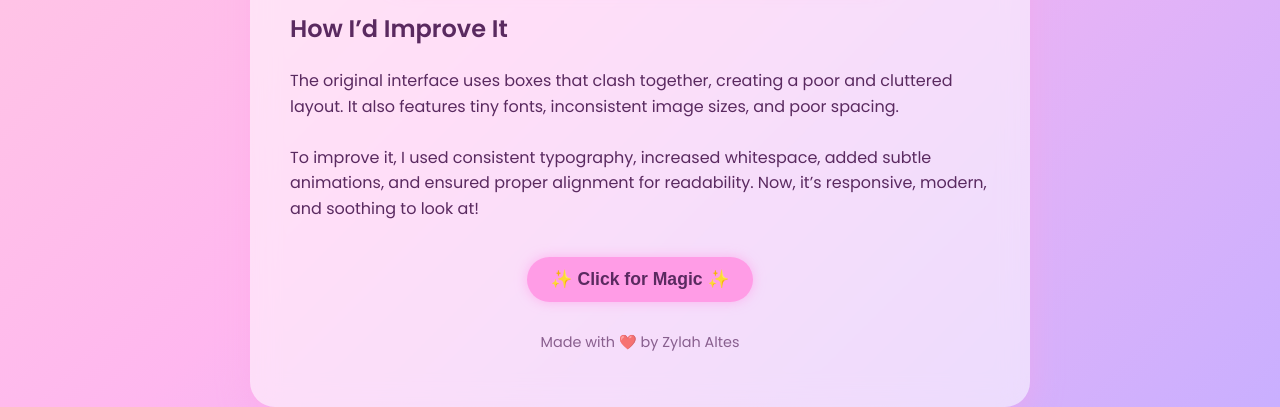
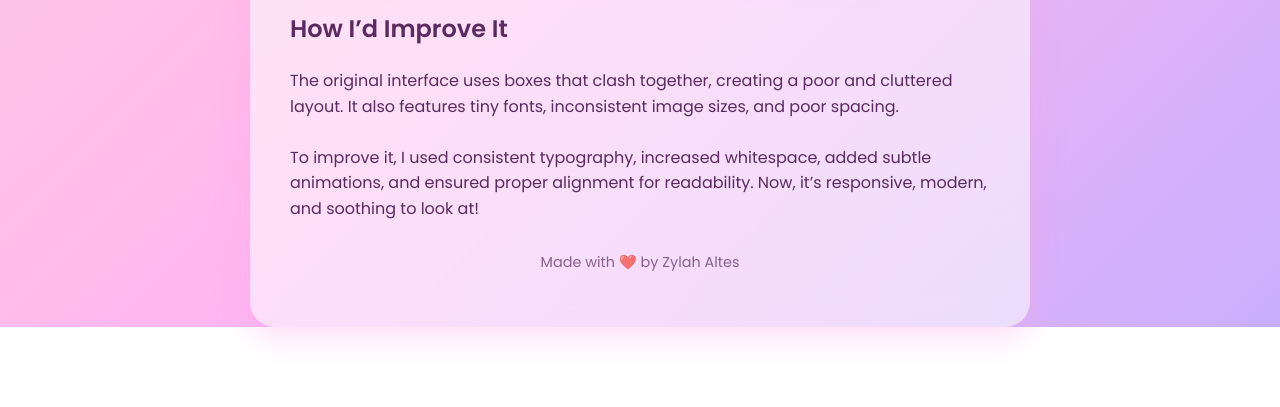
Before and after one commit to wiesprakling/sen10_ugly_ui, a website: page index.html in a window 1280 px wide. Shown: the part 597-1004 px from the top of the page. After the commit the page ends 924 px from the top, so only its background shows below. Drawn offline with Linux system fonts and the light colour scheme.

Commit message:
Update index.html

```diff
--- a/index.html
+++ b/index.html
@@ -26,7 +26,8 @@
       </p>
     </section>
 
-    <button id="magicButton">✨ Click for Magic ✨</button>
+
+
 
     <footer>
       <p>Made with ❤️ by Zylah Altes</p>
```
